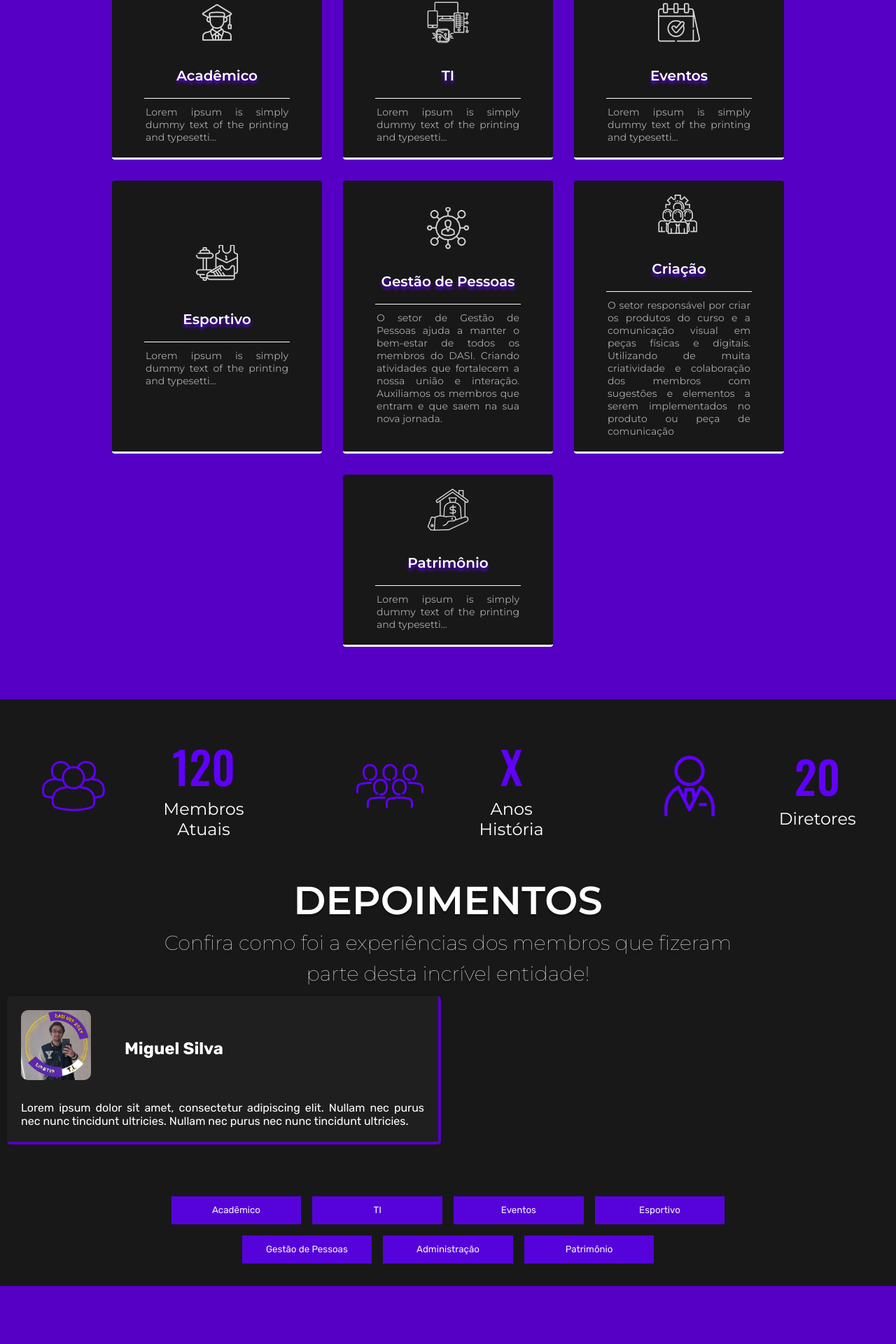
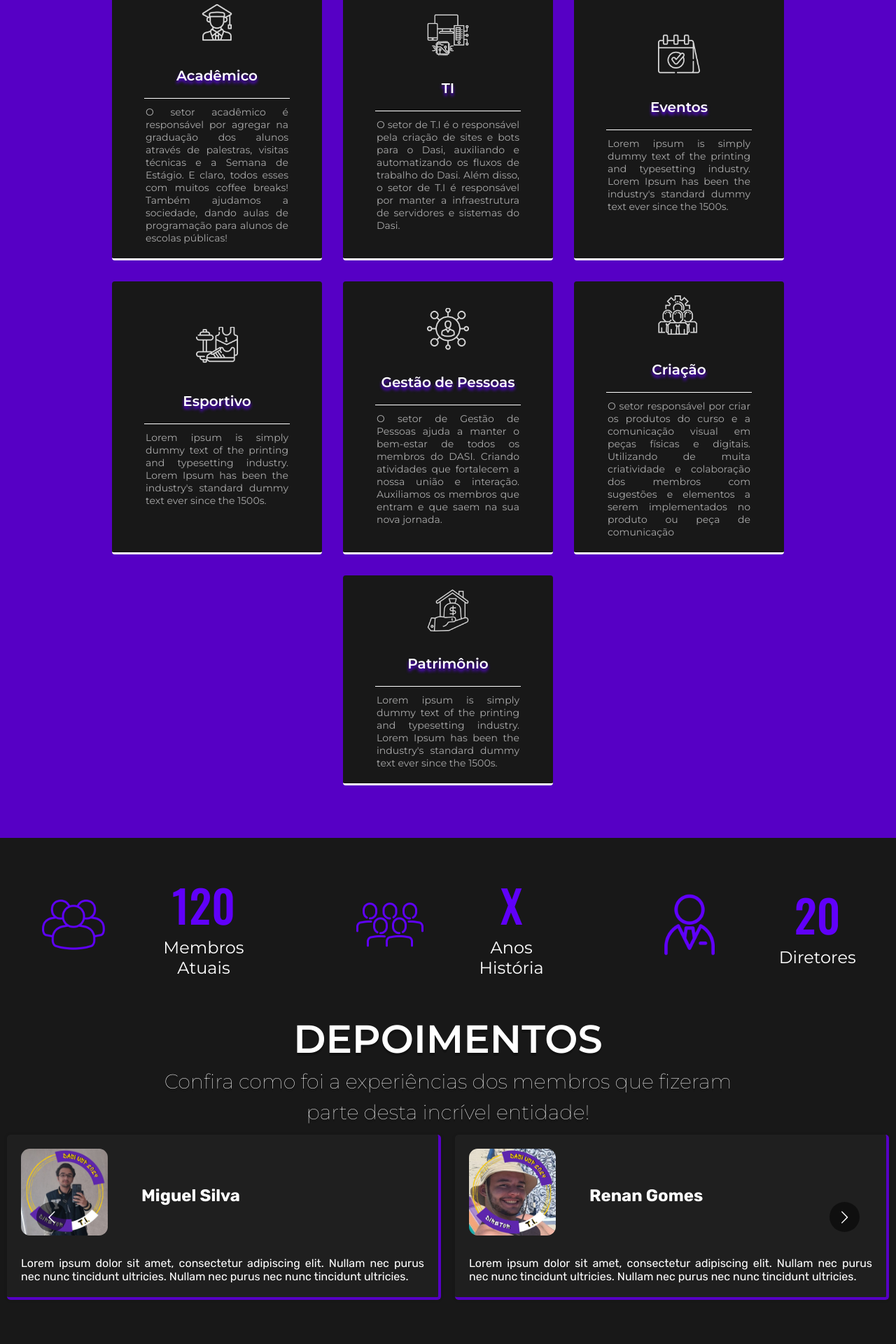
Before and after one commit to DiretorTI-DASIUSP/SiteDasi, a Next.js app: page / in a window 1280 px wide. Shown: the part 1873-3793 px from the top of the page at 70% size. Built offline with nearby package versions, Linux system fonts and the light colour scheme.

Commit message:
importando fotos/depoimentos

```diff
--- a/src/components/DepoimentoCard.jsx
+++ b/src/components/DepoimentoCard.jsx
@@ -31,8 +31,8 @@ const Container = styled.section`
   }
 
   img {
-    width: 100px;
-    height: 100px;
+    width: 124px;
+    height: 124px;
     border-radius: 10%;
     margin-bottom: 10px;
   }
--- a/src/components/SecaoDepoimentos.jsx
+++ b/src/components/SecaoDepoimentos.jsx
@@ -6,6 +6,11 @@ import "react-multi-carousel/lib/styles.css";
 import DepoimentoCard from "./DepoimentoCard";
 import DepoimentoTi from "../depoimentos/ti.json";
 import DepoimentoAcademico from "../depoimentos/academico.json";
+import DepoimentoEventos from "../depoimentos/eventos.json";
+import DepoimentoEsportivo from "../depoimentos/esportivo.json";
+import DepoimentoGp from "../depoimentos/gp.json";
+import DepoimentoAdm from "../depoimentos/adm.json";
+import DepoimentoPatrimonio from "../depoimentos/patrimonio.json";
 import BtnPrimary from "./Btn/BtnPrimary";
 
 export default function SecaoDepoimentos() {
--- a/src/components/SecaoSetores.jsx
+++ b/src/components/SecaoSetores.jsx
@@ -3,9 +3,10 @@ import styled from "styled-components";
 import CardSetores from "./CardSetores";
 
 const textos = {
+  // arrumar esse texto
   academico:
-    "O setor acadêmico (carinhosamente apelidado de AcaDASI) é responsável por agregar na graduação dos alunos através de DASIConvidas (palestras com empresas e pessoas da área), DASIVisitas (visitas técnicas a escritórios de empresas tech) e a Semana de Estágio, nosso maior evento onde convidamos diversas empresas para palestrar sobre a carreira em tecnologia. E claro, todos esses com muitos coffee breaks!!! Também organizamos o projeto de extensão do DASI, o Grifocode, onde damos aulas de programação para alunos de escolas públicas!",
-  ti: "Lorem ipsum is simply dummy text of the printing and typesetting industry. Lorem Ipsum has been the industry's standard dummy text ever since the 1500s.",
+    "O setor acadêmico é responsável por agregar na graduação dos alunos através de palestras, visitas técnicas e a Semana de Estágio. E claro, todos esses com muitos coffee breaks! Também ajudamos a sociedade, dando aulas de programação para alunos de escolas públicas!",
+  ti: "O setor de T.I é o responsável pela criação de sites e bots para o Dasi, auxiliando e automatizando os fluxos de trabalho do Dasi. Além disso, o setor de T.I é responsável por manter a infraestrutura de servidores e sistemas do Dasi.",
   eventos:
     "Lorem ipsum is simply dummy text of the printing and typesetting industry. Lorem Ipsum has been the industry's standard dummy text ever since the 1500s.",
   esportivo:
@@ -43,22 +44,18 @@ export default function SecaoSetores() {
           <CardSetores
             foto="/images/academico.png"
             titulo="Acadêmico"
-            texto="Lorem ipsum is simply dummy text of the printing and typesetti..."
+            texto={textos.academico}
           />
-          <CardSetores
-            foto="/images/ti.png"
-            titulo="TI"
-            texto="Lorem ipsum is simply dummy text of the printing and typesetti..."
-          />
+          <CardSetores foto="/images/ti.png" titulo="TI" texto={textos.ti} />
           <CardSetores
             foto="/images/eventos.png"
             titulo="Eventos"
-            texto="Lorem ipsum is simply dummy text of the printing and typesetti..."
+            texto={textos.eventos}
           />
           <CardSetores
             foto="/images/esportivo.png"
             titulo="Esportivo"
-            texto="Lorem ipsum is simply dummy text of the printing and typesetti..."
+            texto={textos.esportivo}
           />
           <CardSetores
             foto="/images/gp.png"
@@ -73,7 +70,7 @@ export default function SecaoSetores() {
           <CardSetores
             foto="/images/patrimonio.png"
             titulo="Patrimônio"
-            texto="Lorem ipsum is simply dummy text of the printing and typesetti..."
+            texto={textos.patrimonio}
           />
         </CardsWrapper>
       </Background>
--- a/src/depoimentos/adm.json
+++ b/src/depoimentos/adm.json
@@ -0,0 +1,9 @@
+[
+  {
+    "nome": "Miguel Silva",
+    "foto": "/images/membros/ti/miguel.jpg",
+    "depoimento": "Lorem ipsum dolor sit amet, consectetur adipiscing elit. Nullam nec purus nec nunc tincidunt ultricies. Nullam nec purus nec nunc tincidunt ultricies.",
+    "cargo": "Desenvolvedor",
+    "setor": "TI"
+  }
+]
--- a/src/depoimentos/esportivo.json
+++ b/src/depoimentos/esportivo.json
@@ -0,0 +1,9 @@
+[
+    {
+      "nome": "Miguel Silva",
+      "foto": "/images/membros/ti/miguel.jpg",
+      "depoimento": "Lorem ipsum dolor sit amet, consectetur adipiscing elit. Nullam nec purus nec nunc tincidunt ultricies. Nullam nec purus nec nunc tincidunt ultricies.",
+      "cargo": "Desenvolvedor",
+      "setor": "TI"
+    }
+  ]
--- a/src/depoimentos/eventos.json
+++ b/src/depoimentos/eventos.json
@@ -0,0 +1,9 @@
+[
+    {
+      "nome": "Miguel Silva",
+      "foto": "/images/membros/ti/miguel.jpg",
+      "depoimento": "Lorem ipsum dolor sit amet, consectetur adipiscing elit. Nullam nec purus nec nunc tincidunt ultricies. Nullam nec purus nec nunc tincidunt ultricies.",
+      "cargo": "Desenvolvedor",
+      "setor": "TI"
+    }
+  ]
--- a/src/depoimentos/gp.json
+++ b/src/depoimentos/gp.json
@@ -0,0 +1,9 @@
+[
+  {
+    "nome": "Kaique",
+    "foto": "/images/membros/gp/kaique.jpg",
+    "depoimento": "Eu entrei no Dasi mais especificamente no setor de GP bem no ano que também entrei na USP, bem no comecinho da universidade e foi algo incrível que me ajudou muito a me enturmar na faculdade e conhecer pessoas novas, é uma experiência incrível e acho que todos deveriam pelo menos experimentar entrar para o Dasi.",
+    "cargo": "Desenvolvedor",
+    "setor": "TI"
+  }
+]
--- a/src/depoimentos/patrimonio.json
+++ b/src/depoimentos/patrimonio.json
@@ -0,0 +1,9 @@
+[
+    {
+      "nome": "Miguel Silva",
+      "foto": "/images/membros/ti/miguel.jpg",
+      "depoimento": "Lorem ipsum dolor sit amet, consectetur adipiscing elit. Nullam nec purus nec nunc tincidunt ultricies. Nullam nec purus nec nunc tincidunt ultricies.",
+      "cargo": "Desenvolvedor",
+      "setor": "TI"
+    }
+  ]
--- a/src/depoimentos/ti.json
+++ b/src/depoimentos/ti.json
@@ -5,5 +5,12 @@
     "depoimento": "Lorem ipsum dolor sit amet, consectetur adipiscing elit. Nullam nec purus nec nunc tincidunt ultricies. Nullam nec purus nec nunc tincidunt ultricies.",
     "cargo": "Desenvolvedor",
     "setor": "TI"
+  },
+  {
+    "nome": "Renan Gomes",
+    "foto": "/images/membros/ti/renan.jpg",
+    "depoimento": "Lorem ipsum dolor sit amet, consectetur adipiscing elit. Nullam nec purus nec nunc tincidunt ultricies. Nullam nec purus nec nunc tincidunt ultricies.",
+    "cargo": "Desenvolvedor",
+    "setor": "TI"
   }
 ]
```
Also changed, not shown: src/depoimentos/criacao.json (+9 -0 lines), public/images/membros/gp/kaique.jpg (added), public/images/membros/ti/renan.jpg (added).
